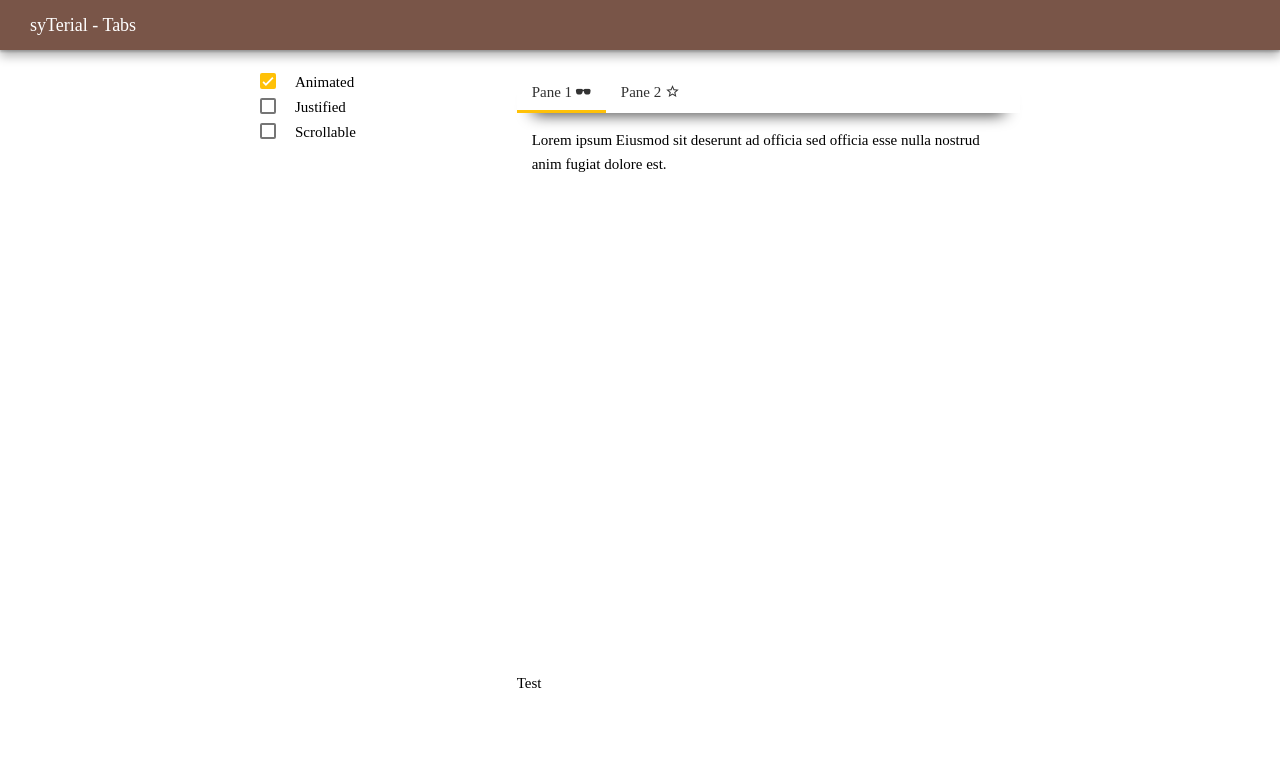
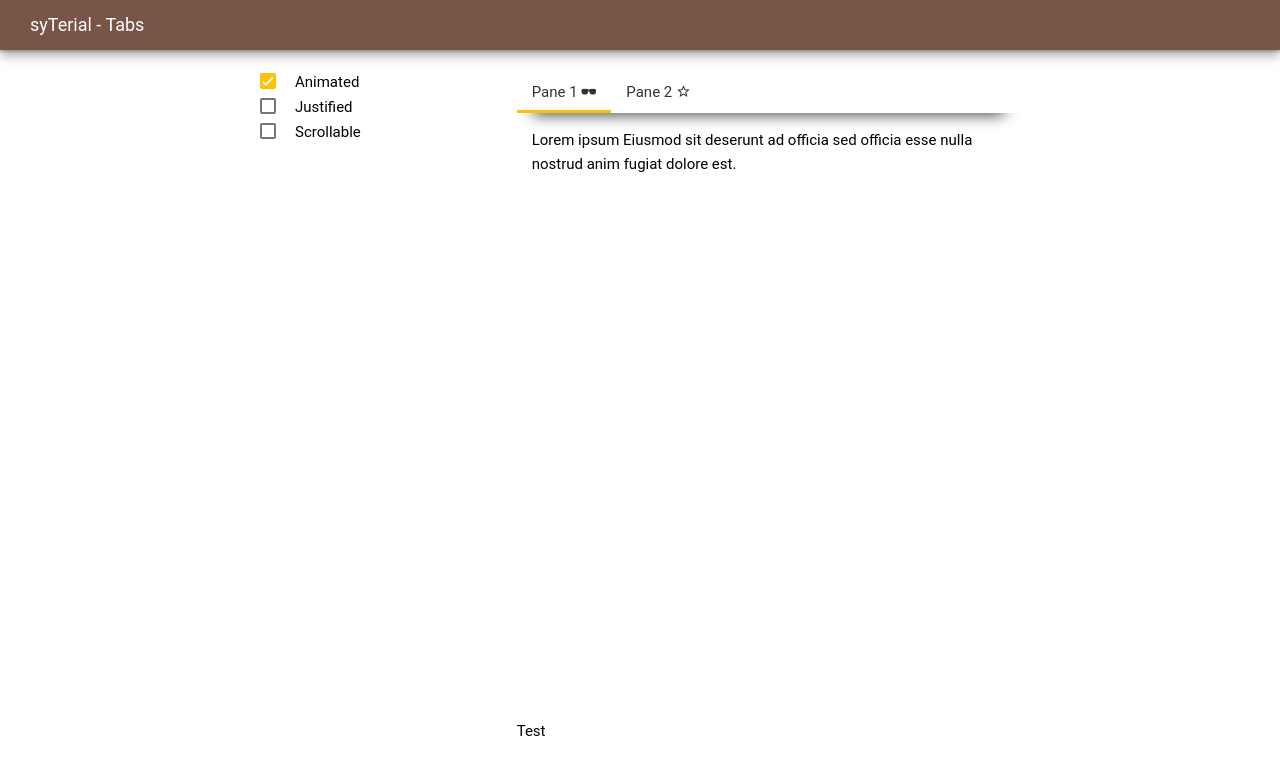
Before and after one commit to AlaaSulimankhazaleh/syterial, a plain HTML site: page js/tabs/index.html in a window 1280 px wide. Drawn offline with Linux system fonts and the light colour scheme.

Commit message:
Add Roboto font

```diff
--- a/less/reset.less
+++ b/less/reset.less
@@ -9,6 +9,7 @@
 }
 html {
 	font-size: 62.5%;
+	font-family: 'Roboto', sans-serif;
 }
 body {
 	font-size: 1.5em;
--- a/less/syterial.less
+++ b/less/syterial.less
@@ -1,5 +1,7 @@
 @import 'variables.less';
 @import 'options.less';
+
+@import url(https://fonts.googleapis.com/css?family=Roboto);
 
 @import 'reset.less';
 @import 'typographie.less';
```
Also changed, not shown: css/concat.css, css/syterial.css, dist/css/syterial.css, dist/css/syterial.min.css, dist/js/syterial.min.js.
